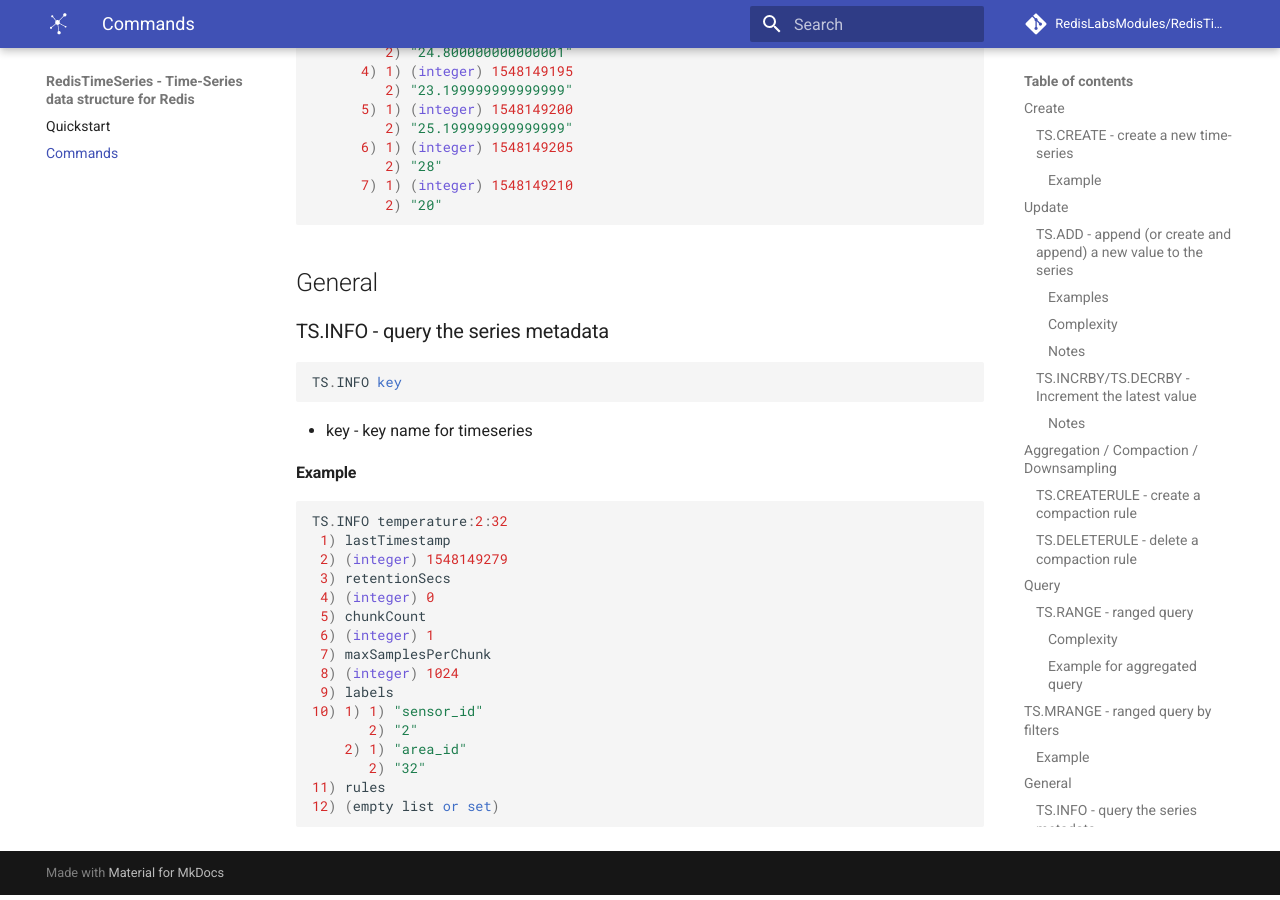
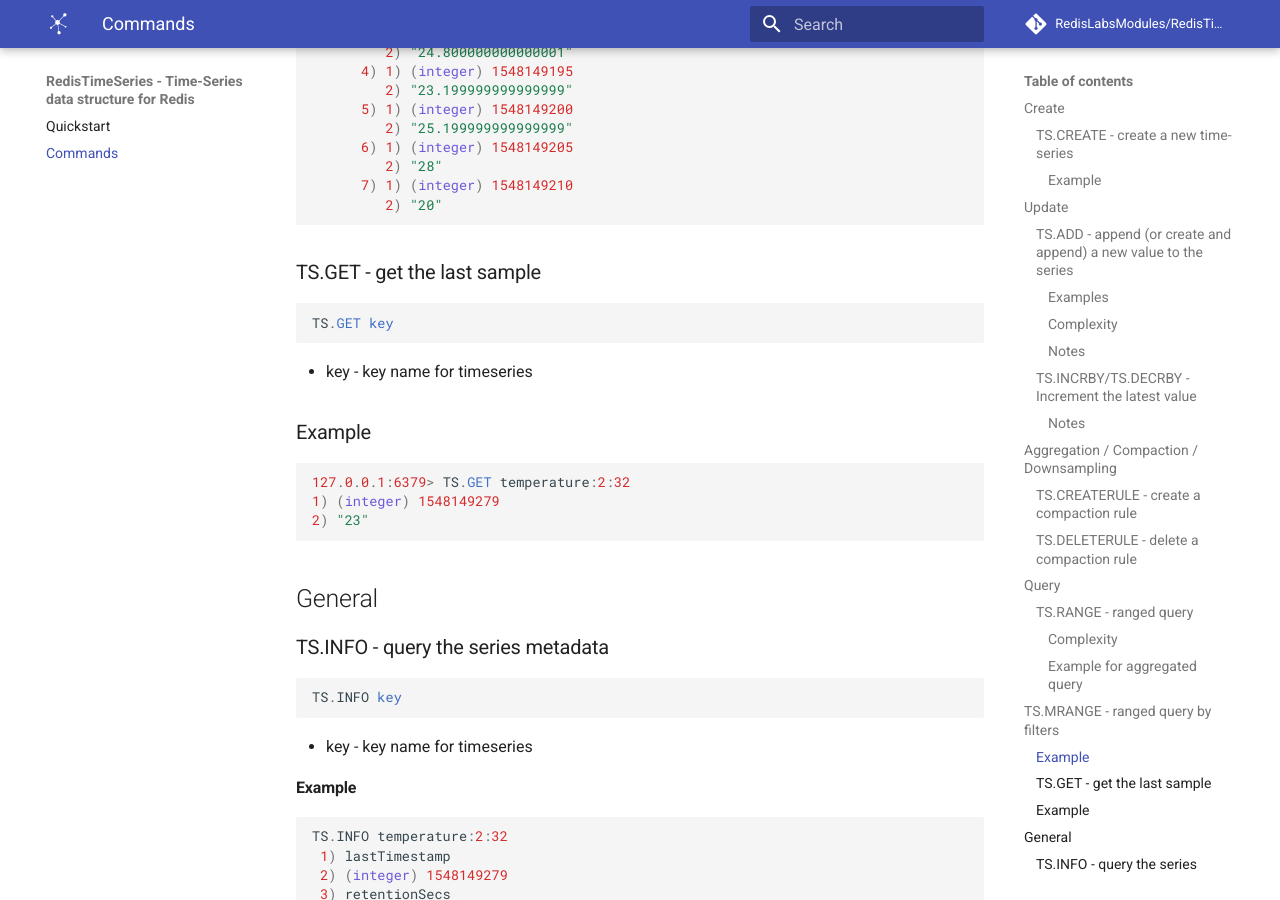
Before and after one commit to RedisTimeSeries/RedisTimeSeries, an MkDocs documentation site: the page built from docs/commands.md, in a window 1280 px wide and 900 px high, scrolled down 4804 px. Built offline with MkDocs 1.6.1 and Material for MkDocs 9.7.7, drawn with Linux system fonts in a browser that asks for light colours; comment, search, counter and statistics services are not loaded; old or Windows-style settings are respelled for this version of MkDocs.

Commit message:
document TS.GET command

````diff
--- a/docs/commands.md
+++ b/docs/commands.md
@@ -192,6 +192,19 @@ Optional args:
          2) "20"
 ```
 
+### TS.GET - get the last sample
+```sql
+TS.GET key
+```
+* key - key name for timeseries
+
+### Example
+```sql
+127.0.0.1:6379> TS.GET temperature:2:32
+1) (integer) 1548149279
+2) "23"
+```
+
 ## General
 
 ### TS.INFO - query the series metadata
````
